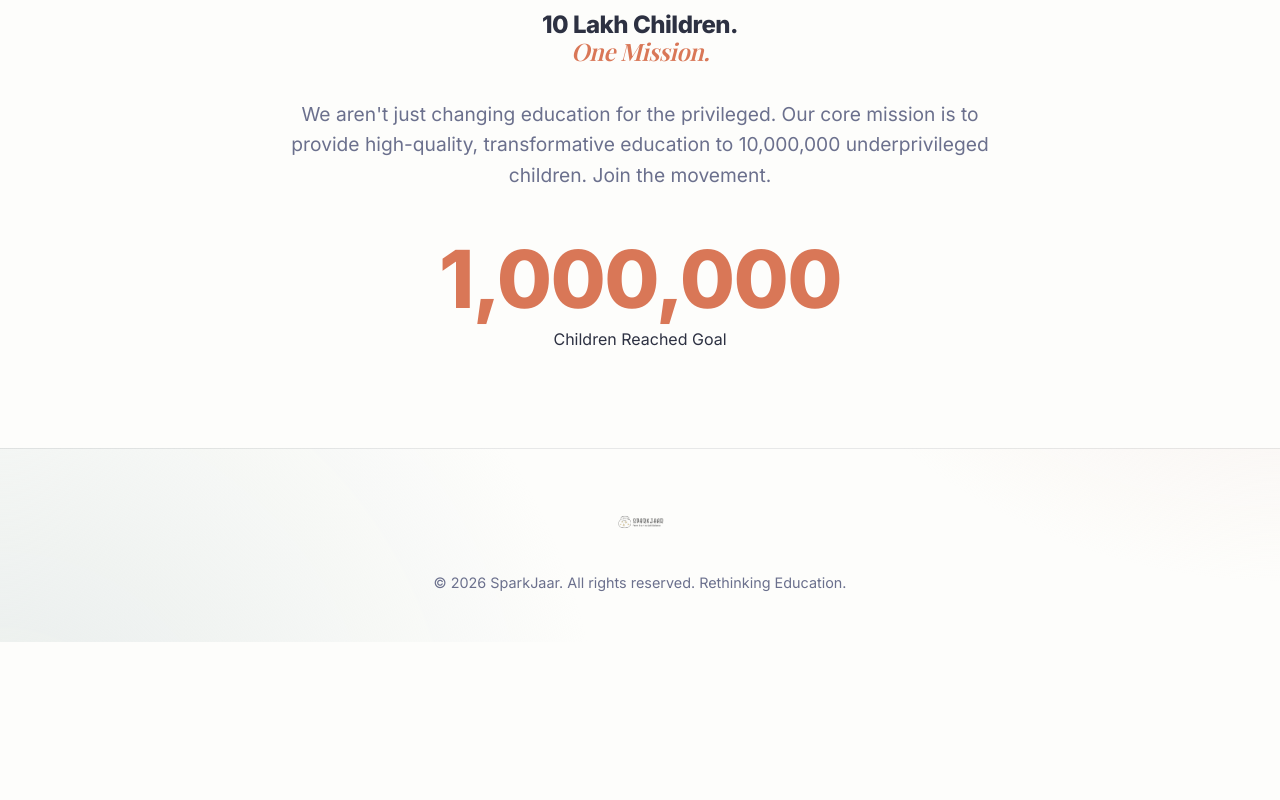
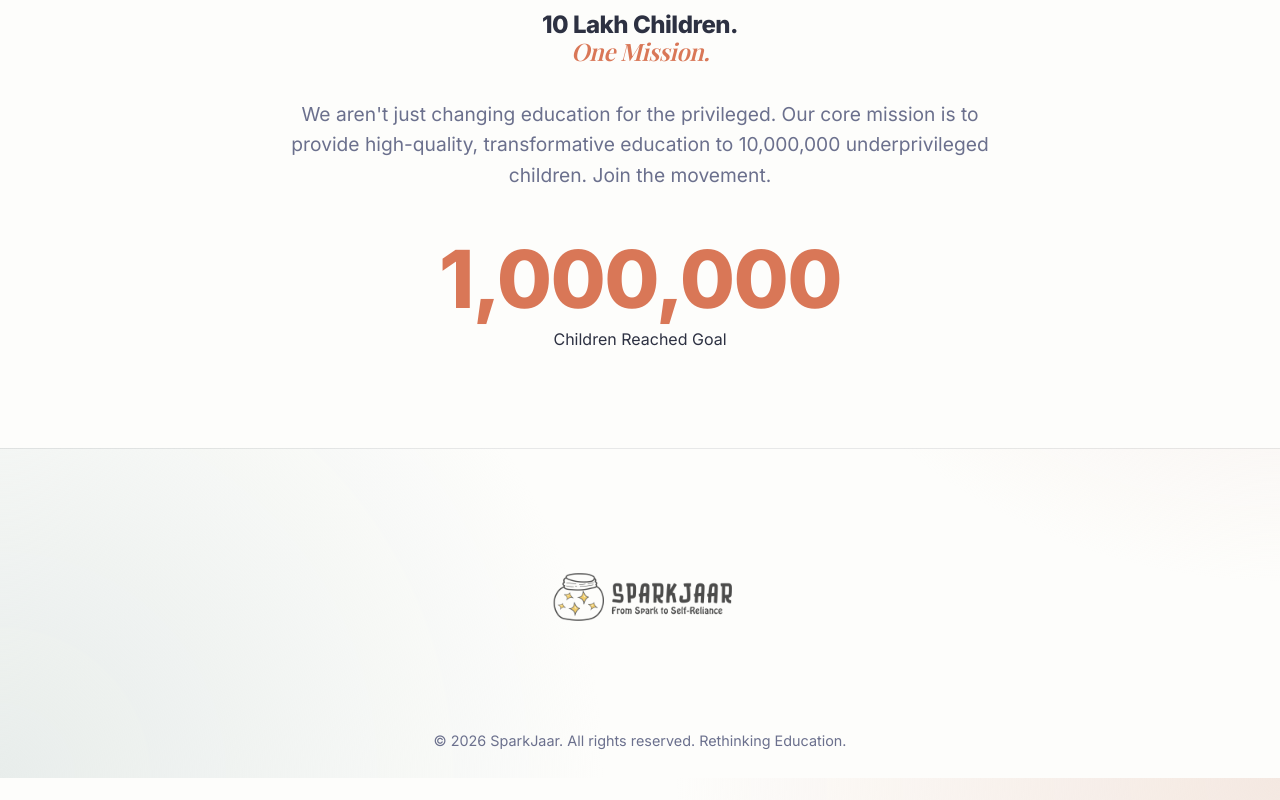
Before and after one commit to raj20023/SparkJaar, a plain HTML site: page index.html in a window 1280 px wide. Shown: the part 2422-3222 px from the top of the page. Before the commit the page ends 3064 px from the top, so only its background shows below. Drawn offline with nearby package versions, Linux system fonts and the light colour scheme; a web font is replaced by a local one.

Commit message:
Force logo to be much wider (280px width) for visibility

```diff
--- a/style.css
+++ b/style.css
@@ -66,7 +66,8 @@ h1, h2, h3 {
 }
 
 .logo img {
-    height: 80px; /* Increased for better visibility */
+    height: auto;
+    width: 280px; /* Force it to be much wider */
     display: block;
 }
 
@@ -465,9 +466,10 @@ h1, h2, h3 {
 }
 
 .footer-logo {
-    height: 50px;
-    margin-bottom: 1rem;
-    opacity: 0.5;
+    height: auto;
+    width: 200px; /* Make footer logo clearly visible too */
+    margin-bottom: 1.5rem;
+    opacity: 0.7;
     transition: opacity 0.3s ease;
 }
 
```
